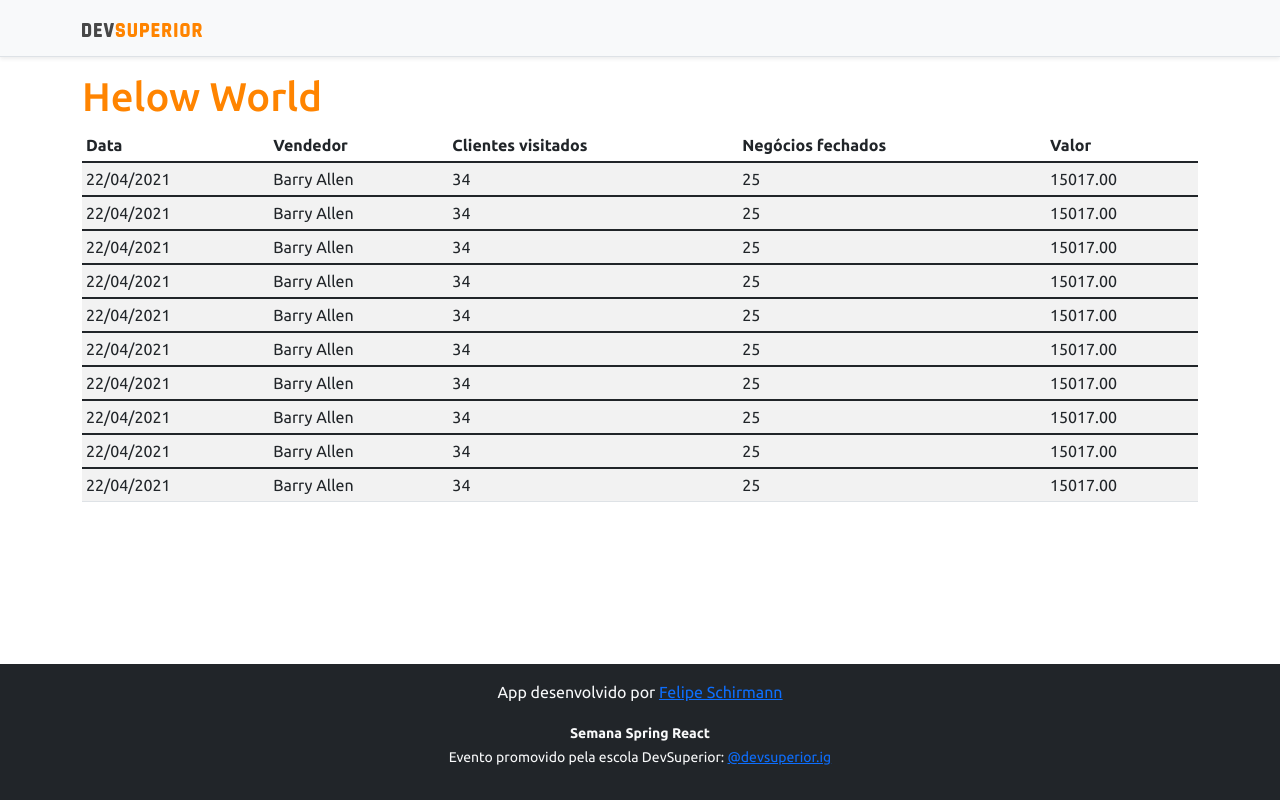
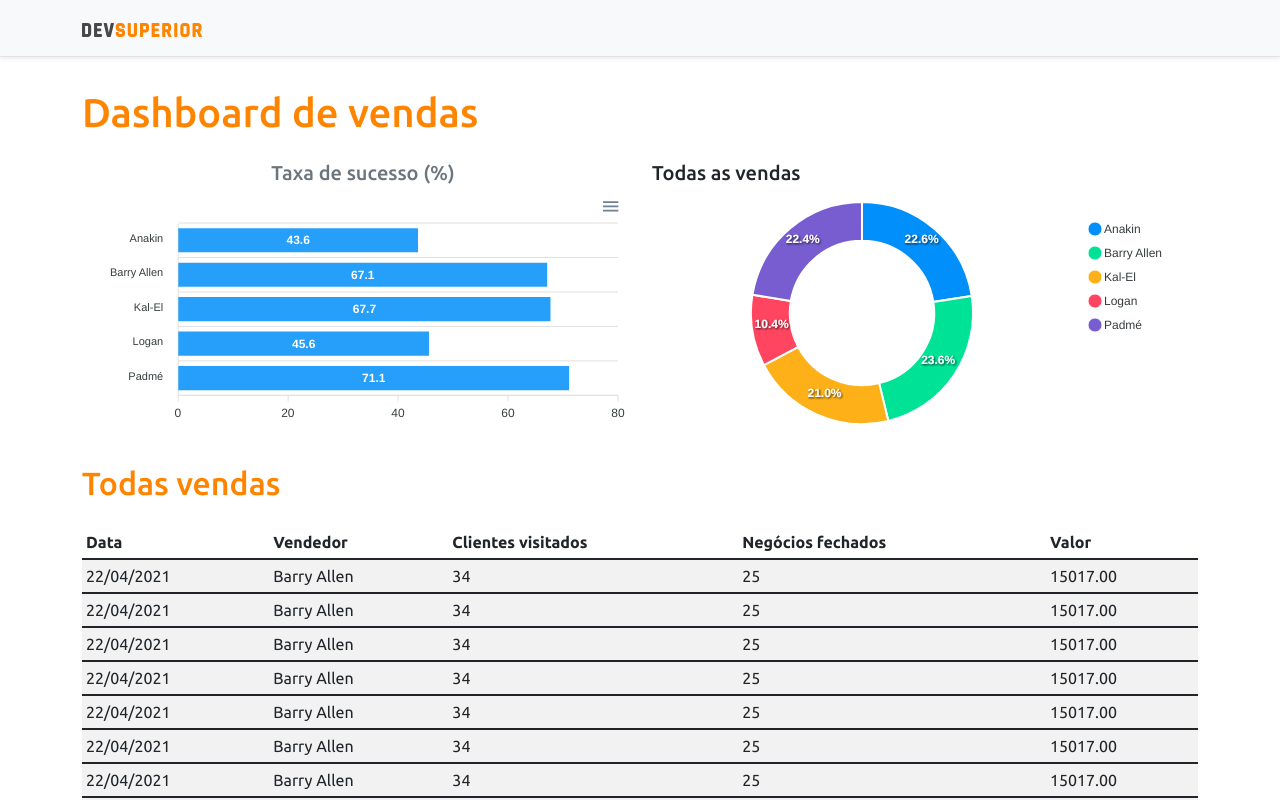
Before and after one commit to felipeschirmann/DSVendas, a React (Create React App) app in the folder frontend/: page / in a window 1280 px wide. Shown: the top 800 px of the page. Built offline with nearby package versions, Linux system fonts and the light colour scheme.

Commit message:
Static charts

```diff
--- a/frontend/package.json
+++ b/frontend/package.json
@@ -11,8 +11,10 @@
     "@types/node": "^12.0.0",
     "@types/react": "^17.0.0",
     "@types/react-dom": "^17.0.0",
+    "apexcharts": "^3.29.0",
     "bootstrap": "^5.1.3",
     "react": "^17.0.2",
+    "react-apexcharts": "^1.3.9",
     "react-dom": "^17.0.2",
     "react-scripts": "4.0.3",
     "typescript": "^4.1.2",
--- a/frontend/src/App.tsx
+++ b/frontend/src/App.tsx
@@ -1,3 +1,5 @@
+import BarChart from "components/BarChart";
+import DonutChart from "components/DonutChart";
 import DataTable from "components/DataTable";
 import Footer from "components/Footer";
 import NavBar from "components/NavBar";
@@ -7,7 +9,20 @@
     <>
       <NavBar />
       <div className="container">
-        <h1 className="text-primary">Helow World</h1>
+        <h1 className="text-primary py-3">Dashboard de vendas</h1>
+        <div className="row px-3">
+          <div className="col-sm-6">
+            <h5 className="text-center text-secondary" >Taxa de sucesso (%)</h5>
+            <BarChart/>
+          </div>
+          <div className="col-sm-6">
+            <h5 >Todas as vendas</h5>
+            <DonutChart/>
+          </div>
+        </div>
+        <div className="py-3">
+            <h2 className="text-primary">Todas vendas</h2>
+        </div>
       <DataTable />
       </div>
       <Footer />
--- /dev/null
+++ b/frontend/src/components/BarChart/index.tsx
@@ -0,0 +1,33 @@
+import Chart from "react-apexcharts";
+
+const BarChart = () => {
+  const options = {
+    plotOptions: {
+      bar: {
+        horizontal: true,
+      },
+    },
+  };
+
+  const mockData = {
+    labels: {
+      categories: ["Anakin", "Barry Allen", "Kal-El", "Logan", "Padmé"],
+    },
+    series: [
+      {
+        name: "% Sucesso",
+        data: [43.6, 67.1, 67.7, 45.6, 71.1],
+      },
+    ],
+  };
+  return (
+    <Chart
+      options={{ ...options, xaxis: mockData.labels }}
+      series={mockData.series}
+      type="bar"
+      height={240}
+    />
+  );
+};
+
+export default BarChart;
--- /dev/null
+++ b/frontend/src/components/DonutChart/index.tsx
@@ -0,0 +1,24 @@
+import Chart from "react-apexcharts";
+
+const DonutChart = () => {
+  const mockData = {
+    series: [477138, 499928, 444867, 220426, 473088],
+    labels: ["Anakin", "Barry Allen", "Kal-El", "Logan", "Padmé"],
+  };
+
+  const options = {
+    legend: {
+      show: true,
+    },
+  };
+  return (
+    <Chart
+      options={{ ...options, labels: mockData.labels }}
+      series={mockData.series}
+      type="donut"
+      height={240}
+    />
+  );
+};
+
+export default DonutChart;
```
Also changed, not shown: 1 other file (tests, documents, lock files or other folders).
